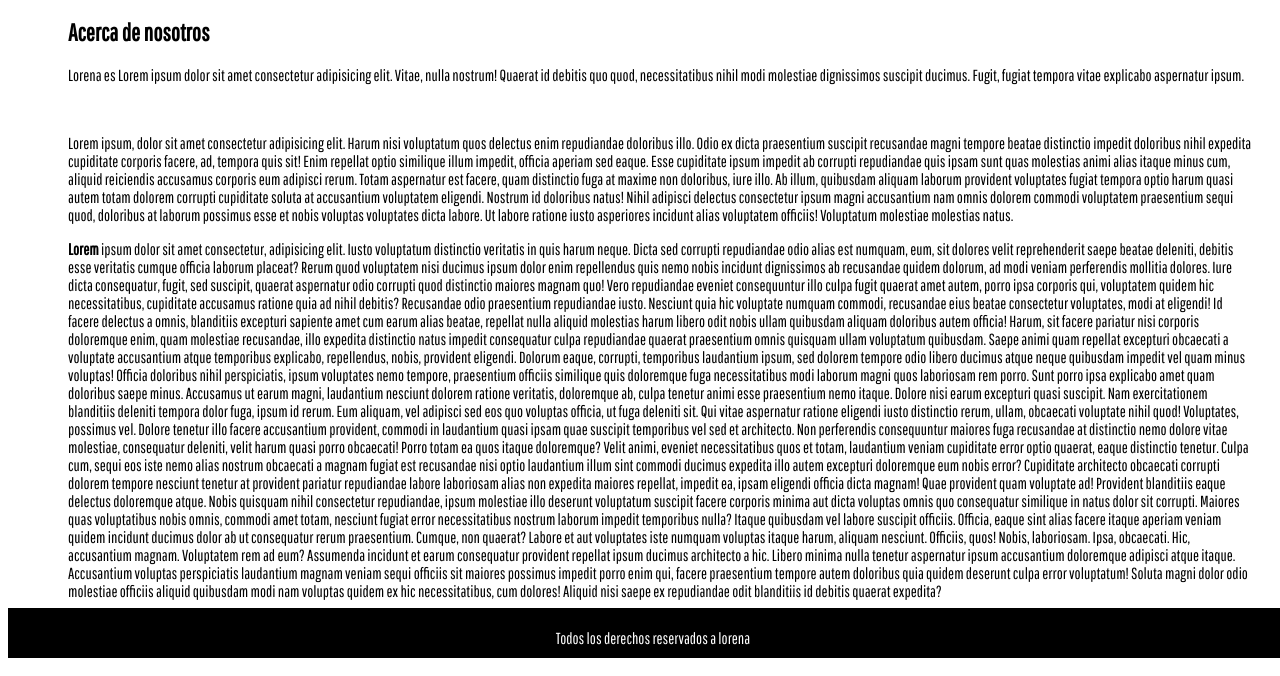
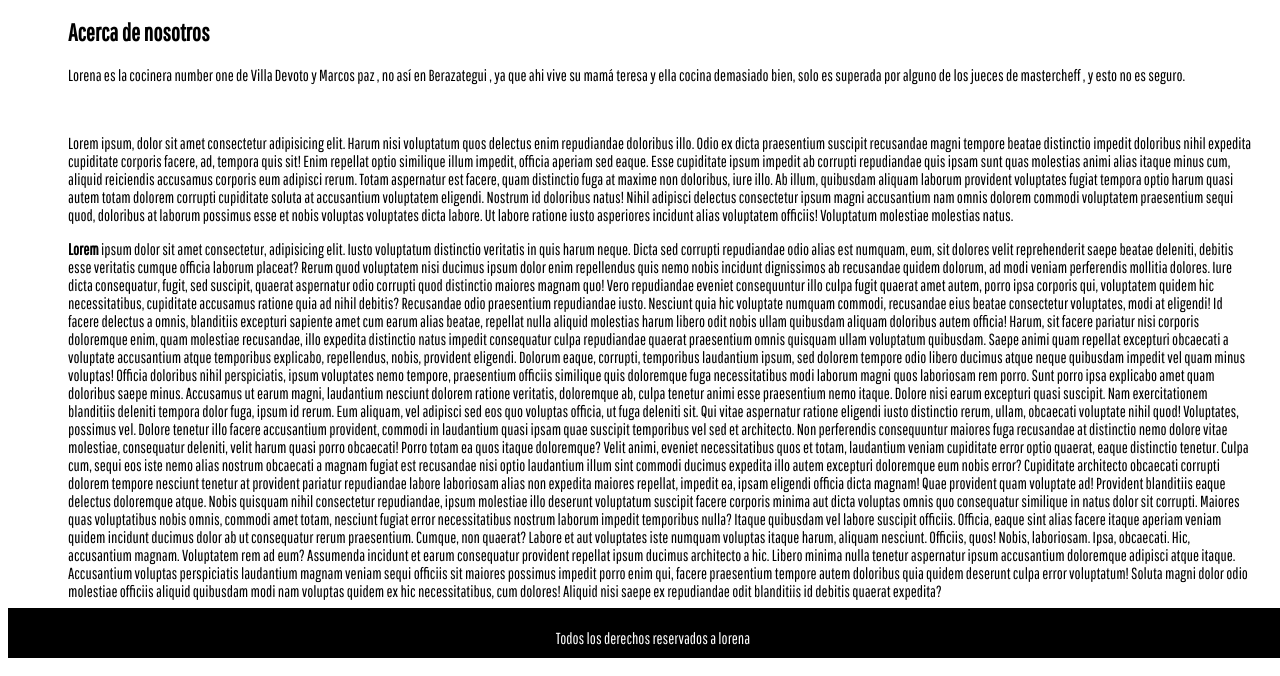
Before and after one commit to ivannd91/Codo-a-codo---trabajos-pr-cticos, a plain HTML site: page About.html in a window 1280 px wide. Shown: the part 142-818 px from the top of the page. Drawn offline with Linux system fonts and the light colour scheme.

Commit message:
redaccion

```diff
--- a/About.html
+++ b/About.html
@@ -30,7 +30,7 @@
             Acerca de nosotros
         </h2>
         <p>
-        Lorena es Lorem ipsum dolor sit amet consectetur adipisicing elit. Vitae, nulla nostrum! Quaerat id debitis quo quod, necessitatibus nihil modi molestiae dignissimos suscipit ducimus. Fugit, fugiat tempora vitae explicabo aspernatur ipsum.
+        Lorena es la cocinera number one de Villa Devoto y Marcos paz , no así en Berazategui , ya que ahi vive su mamá teresa y ella cocina demasiado bien, solo es superada por alguno de los jueces de mastercheff , y esto no es seguro.
     </p>
    <br>
    <p>Lorem ipsum, dolor sit amet consectetur adipisicing elit. Harum nisi voluptatum quos delectus enim repudiandae doloribus illo. Odio ex dicta praesentium suscipit recusandae magni tempore beatae distinctio impedit doloribus nihil expedita cupiditate corporis facere, ad, tempora quis sit! Enim repellat optio similique illum impedit, officia aperiam sed eaque. Esse cupiditate ipsum impedit ab corrupti repudiandae quis ipsam sunt quas molestias animi alias itaque minus cum, aliquid reiciendis accusamus corporis eum adipisci rerum. Totam aspernatur est facere, quam distinctio fuga at maxime non doloribus, iure illo. Ab illum, quibusdam aliquam laborum provident voluptates fugiat tempora optio harum quasi autem totam dolorem corrupti cupiditate soluta at accusantium voluptatem eligendi. Nostrum id doloribus natus! Nihil adipisci delectus consectetur ipsum magni accusantium nam omnis dolorem commodi voluptatem praesentium sequi quod, doloribus at laborum possimus esse et nobis voluptas voluptates dicta labore. Ut labore ratione iusto asperiores incidunt alias voluptatem officiis! Voluptatum molestiae molestias natus.</p>
```
